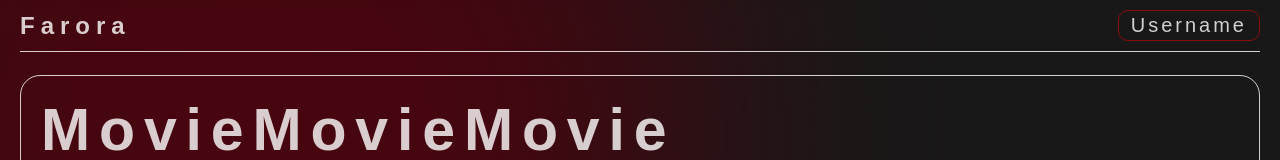
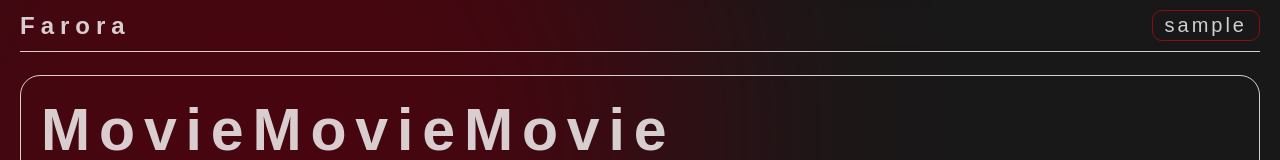
Before and after one commit to IamVirgoo/Farora, a React (Vite) app in the folder app/: page / in a window 1280 px wide. Shown: the top 160 px of the page. Built offline with nearby package versions, Linux system fonts and the light colour scheme; sample sign-in values are in the browser's storage.

Commit message:
WIP: saving user info on localstorage

```diff
--- a/app/src/pages/indexPage.tsx
+++ b/app/src/pages/indexPage.tsx
@@ -6,9 +6,9 @@ import styles from '../styles/index.module.css'
 import Circle from "../assets/background/background-circle-1.svg";
 
 export default function IndexPage() {
-    return <main style={{overflowX: "hidden"}}>
+    if (localStorage.getItem("authenticated") == "true") return <main style={{overflowX: "hidden"}}>
         <img className={styles.firstCircle} src={Circle} alt=""/>
-        <Header/>
+        <Header username={localStorage.getItem("username")}/>
         <section className={styles.hero}>
             <div className={styles.container}>
                 <div className={styles.content}>
@@ -54,4 +54,7 @@ export default function IndexPage() {
             </div>
         </section>
     </main>
+    else return <>
+        {window.location.href='/welcome'}
+    </>
 }
--- a/app/src/pages/registration.tsx
+++ b/app/src/pages/registration.tsx
@@ -11,11 +11,14 @@ import longArrow from '../assets/arrow.svg'
 import Circle from '../assets/background/background-circle-1.svg'
 
 export default function Registration() {
+    const [username, setUsername] = useState<string>("")
+
     const [IsCheck, setIsCheck] = useState(false);
     const [IsDeuteranopia, setIsDeuteranopia] = useState(false);
     const [IsTritanopia, setIsTritanopia] = useState(false);
     const [IsMonochromacy, setIsMonochromacy] = useState(false);
     const [IsDeafness, setIsDeafness] = useState(false);
+
     return <main className={styles.register_main}>
         <img className={styles.firstCircle} src={Circle} alt=""/>
         <img className={styles.secondCircle} src={Circle} alt=""/>
@@ -25,7 +28,8 @@ export default function Registration() {
                 <h1 className={styles.heading}>Tell us about yourself</h1>
                 <div className={styles.content}>
                     <div className={styles.form}>
-                        <input className={styles.input} type="text" placeholder={"Username"}/>
+                        <input className={styles.input} type="text" placeholder={"Username"}
+                               onChange={(event) => setUsername(event.target.value)}/>
                         <div className={styles.choose}>
                             <p className={styles.disability}>Do you have a disability?</p>
                             <div onChange={() => setIsCheck(!IsCheck)}><Checkbox check={IsCheck}/></div>
@@ -71,7 +75,15 @@ export default function Registration() {
                 </div>
             </div>
         </section>
-        <Link className={styles.button} to={'/'}>
+        <Link className={styles.button} to={'/'} onClick={() => {
+            localStorage.setItem("authenticated", "true");
+            localStorage.setItem("username", username);
+
+            if (IsMonochromacy) localStorage.setItem("daltonism", "monochromacy")
+            if (IsTritanopia) localStorage.setItem("daltonism", "tritanopia")
+            if (IsDeuteranopia) localStorage.setItem("daltonism", "deuteranopia")
+            if (IsDeafness) localStorage.setItem("disability", "deafness")
+        }}>
             <img src={longArrow} alt=""/>
         </Link>
     </main>
```
